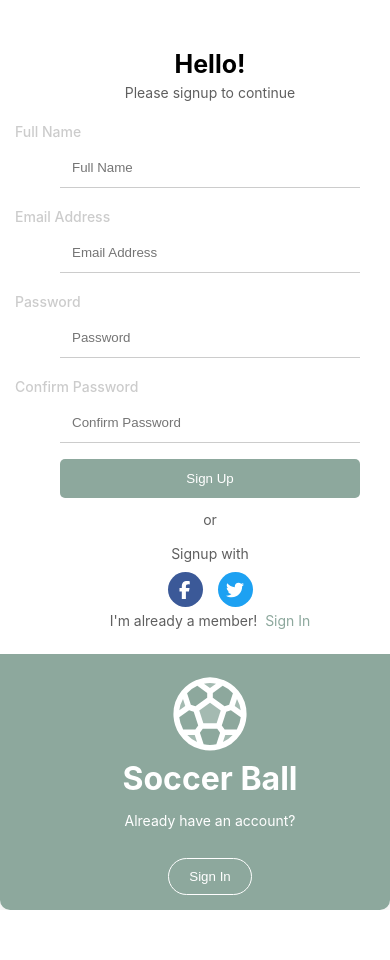
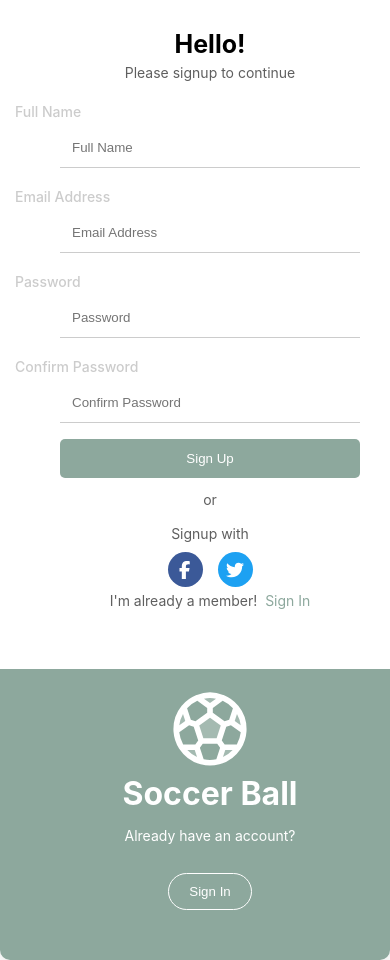
Before and after one commit to JanaYassin/soccer-ball, a React (Create React App) app: page / in a window 390 px wide. Before the commit the page ends 910 px from the top, so only its background shows below. Built offline with nearby package versions, Linux system fonts and the light colour scheme.

Commit message:
Fix design

```diff
--- a/src/components/Auth.css
+++ b/src/components/Auth.css
@@ -193,6 +193,7 @@
     width: 100%;
     padding: 15px;
     text-align: center;
+    padding-bottom: 50px;
   }
 
 
@@ -205,7 +206,7 @@
   }
  .auth-left h2{
     font-size: 25px;
-    padding-top: 70px;
+    padding-top: 100px;
   }
 .auth-left label{
     text-align: left;
```
